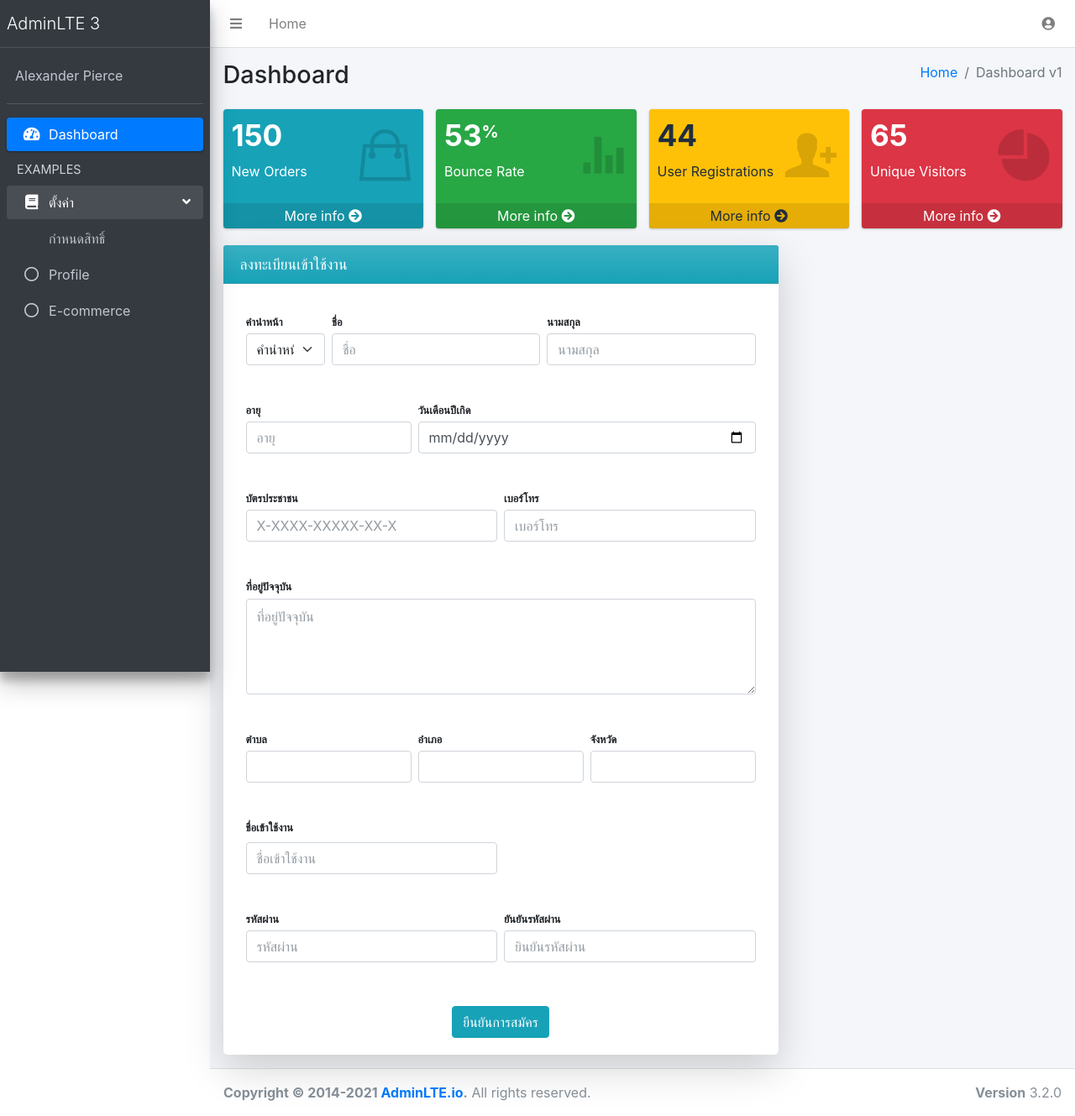
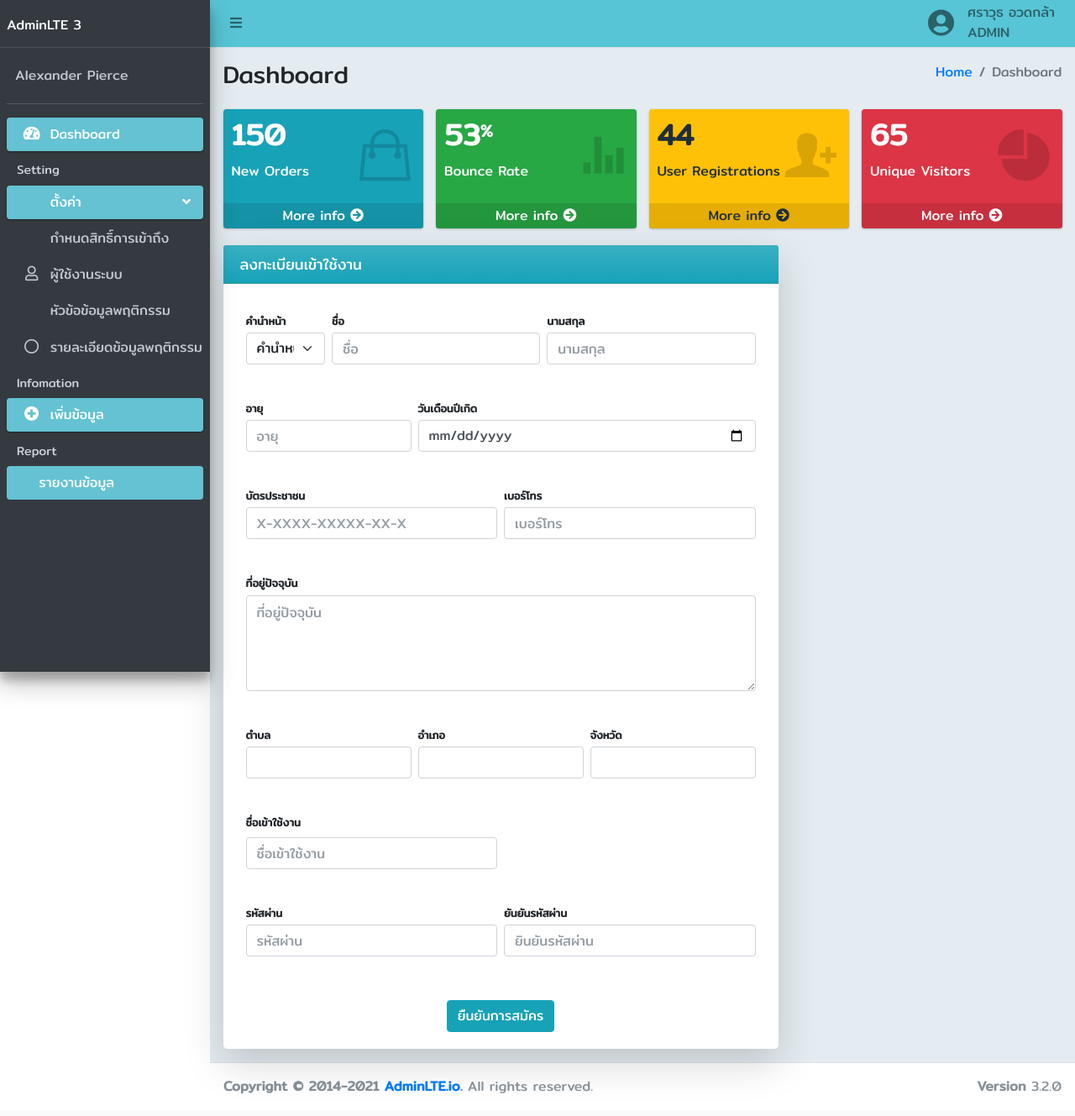
Before and after one commit to sarawut-aoud/health, a PHP site: page /application/view/admin/dashborad.php in a window 1280 px wide, after a click on "ตั้งค่า". Shown: the whole page at 84% size. After the commit the page ends 1303 px from the top, so only its background shows below. Run offline with PHP 8.4, Linux system fonts and the light colour scheme; some libraries are stand-ins or nearby versions.

Commit message:
tar push

```diff
--- a/application/controller/admin/dashborad.php
+++ b/application/controller/admin/dashborad.php
@@ -1,4 +1,4 @@
 <?php
-require './application/model/admin/dashborad_model.php';
+require '../../model/admin/dashborad_model.php';
 
 $class = new dashboard();
--- a/application/controller/user/dashborad.php
+++ b/application/controller/user/dashborad.php
@@ -1,4 +1,5 @@
 <?php
-require './application/model/user/dashborad_model.php';
+require '../../model/user/dashborad_model.php';
+
 
 $class = new dashboard();
--- a/application/core/loadscript.php
+++ b/application/core/loadscript.php
@@ -2,7 +2,6 @@
 <link rel="icon" href="../../dist/img/icon/icon.ico" type="image/x-icon" />
 
 <link rel="stylesheet" href="https://pro.fontawesome.com/releases/v5.10.0/css/all.css" integrity="sha384-AYmEC3Yw5cVb3ZcuHtOA93w35dYTsvhLPVnYs9eStHfGJvOvKxVfELGroGkvsg+p" crossorigin="anonymous" />
-<!-- <link rel="stylesheet" href="https://use.fontawesome.com/releases/v5.15.4/css/all.css" integrity="sha384-DyZ88mC6Up2uqS4h/KRgHuoeGwBcD4Ng9SiP4dIRy0EXTlnuz47vAwmeGwVChigm" crossorigin="anonymous" /> -->
 <!-- Ionicons -->
 <link rel="stylesheet" href="https://code.ionicframework.com/ionicons/2.0.1/css/ionicons.min.css">
 <!-- Bootstrap 5 -->
@@ -84,8 +83,3 @@
         $('.select2').select2()
     })
 </script>
-<!-- Font All pages -->
-
-
-
-<!-- function datatable  -->
--- a/application/model/admin/dashborad_model.php
+++ b/application/model/admin/dashborad_model.php
@@ -1,5 +1,5 @@
 <?php
-require './application/config/database.php';
+require '../../config/database.php';
 
 class dashboard extends Database
 {
--- a/application/model/user/dashborad_model.php
+++ b/application/model/user/dashborad_model.php
@@ -1,7 +1,6 @@
 <?php
-require './application/config/database.php';
+require '../../config/database.php';
 
 class dashboard extends Database
 {
-
 }
--- a/application/view/admin/dashborad.php
+++ b/application/view/admin/dashborad.php
@@ -8,6 +8,7 @@
     <meta name="viewport" content="width=device-width, initial-scale=1.0">
     <title><?= $title_path ?></title>
     <?php require '../../core/loadscript.php' ?>
+    <link rel="stylesheet" href="../../../assets/custom_style.css">
 
 </head>
 
@@ -20,7 +21,7 @@
         require '../left_sidebar.php';
         ?>
 
-        <div class="content-wrapper">
+        <div class="content-wrapper ">
 
             <div class="content-header">
                 <div class="container-fluid">
@@ -31,7 +32,7 @@
                         <div class="col-sm-6">
                             <ol class="breadcrumb float-sm-right">
                                 <li class="breadcrumb-item"><a href="#">Home</a></li>
-                                <li class="breadcrumb-item active">Dashboard v1</li>
+                                <li class="breadcrumb-item active">Dashboard</li>
                             </ol>
                         </div>
                     </div>
@@ -227,18 +228,38 @@
                             </form>
                         </div>
                     </div>
-
-
-
-
                 </div>
             </section>
-
         </div>
 
         <?php require '../footer.php'; ?>
     </div>
 
+    <!-- ส่วนของ Modal เปลี่ยนตำแหน่ง -->
+    <div class="modal fade" id="change_position" tabindex="-1">
+        <div class="modal-dialog modal-dialog-centered">
+            <div class="modal-content">
+                <div class="modal-header bg-info">
+                    <h5 class="modal-title ">เปลี่ยนตำแหน่ง</h5>
+                    <button type="button" class="btn-close" data-bs-dismiss="modal" aria-label="Close"></button>
+                </div>
+                <div class="modal-body mt-3 ms-4 me-4">
+                    <div class="row justify-content-between p-2">
+                        <div class="col-md-6 text-start">
+                            แพทย์
+                        </div>
+                        <div class="col-md-6 text-end">
+                            <button class="btn btn-outline-info">เลือก</button>
+                        </div>
+                    </div>
+
+                </div>
+            </div>
+        </div>
+    </div>
+
+
+    <script src="../../../assets/admin/dashborad.js"></script>
 </body>
 
 </html>
--- a/application/view/left_sidebar.php
+++ b/application/view/left_sidebar.php
@@ -16,9 +16,8 @@
             </div>
         </div>
         <!-- Sidebar Menu -->
-        <nav class="mt-2">
+        <nav class="mt-2 nav_sidebar">
             <ul class="nav nav-pills nav-sidebar flex-column" data-widget="treeview" role="menu" data-accordion="false">
-
                 <li class="nav-item menu-open">
                     <a href="#" class="nav-link active">
                         <i class="nav-icon fas fa-tachometer-alt"></i>
@@ -26,13 +25,11 @@
                             Dashboard
                         </p>
                     </a>
-
                 </li>
-
-                <li class="nav-header">EXAMPLES</li>
+                <li class="nav-header">Setting</li>
                 <li class="nav-item">
-                    <a href="#" class="nav-link">
-                        <i class="nav-icon fas fa-book"></i>
+                    <a href="#" class="nav-link active">
+                        <i class=" nav-icon far fa-cog"></i>
                         <p>
                             ตั้งค่า
                             <i class="fas fa-angle-left right"></i>
@@ -41,31 +38,81 @@
                     <ul class="nav nav-treeview">
                         <li class="nav-item">
                             <a href="" class="nav-link">
-                            <i class="fas fa-shield-check nav-icon"></i>
-                                <p>กำหนดสิทธิ์</p>
+                                <i class="fas fa-shield-check nav-icon"></i>
+                                <span>กำหนดสิทธิ์การเข้าถึง</span>
+                            </a>
+                        </li>
+                        <li class="nav-item">
+                            <a href="" class="nav-link">
+                                <i class="far fa-user nav-icon"></i>
+                                <span>ผู้ใช้งานระบบ</span>
+                            </a>
+
+                        </li>
+                        <li class="nav-item">
+                            <a href="" class="nav-link">
+                                <i class="far fa-file-contract nav-icon"></i>
+                                <span>หัวข้อข้อมูลพฤติกรรม</span>
                             </a>
                         </li>
                         <li class="nav-item">
                             <a href="" class="nav-link">
                                 <i class="far fa-circle nav-icon"></i>
-                                <p>Profile</p>
+                                <span>รายละเอียดข้อมูลพฤติกรรม</span>
+                            </a>
+                        </li>
+                    </ul>
+                </li>
+
+                <!-- ส่วนของเพิ่มข้อมูล -->
+                <li class="nav-header">Infomation</li>
+                <li class="nav-item ">
+                    <a href="#" class="nav-link active">
+                        <i class="nav-icon fas fa-plus-circle"></i>
+                        <p>
+                            เพิ่มข้อมูล
+                            <i class="far fa-angle-left right"></i>
+                        </p>
+                    </a>
+                    <ul class="nav nav-treeview">
+                        <li class="nav-item">
+                            <a href="" class="nav-link">
+                                <i class="far fa-user-plus nav-icon"></i>
+                                <span>เพิ่มข้อมูลผู้สูงอายุ</span>
                             </a>
                         </li>
                         <li class="nav-item">
                             <a href="" class="nav-link">
-                                <i class="far fa-circle nav-icon"></i>
-                                <p>E-commerce</p>
+                                <i class="far fa-file-plus nav-icon "></i>
+                                <span>บันทึกข้อมูลส่งเสริมสุขภาพ</span>
                             </a>
                         </li>
-
-
+                        <li class="nav-item">
+                            <a href="" class="nav-link">
+                                <i class="far fa-clipboard-list-check nav-icon"></i>
+                                <span>แบบประเมินผลการตรวจ</span>
+                            </a>
+                        </li>
                     </ul>
                 </li>
 
+                <!-- ส่วนของรายงานข้อมูล -->
+                <li class="nav-header">Report</li>
+                <a href="#" class="nav-link active ">
+                    <i class="nav-icon far fa-clipboard-list"></i>
+                    <p>
+                        รายงานข้อมูล
+                    </p>
+                </a>
+
 
             </ul>
+
         </nav>
+
+
         <!-- /.sidebar-menu -->
     </div>
+
     <!-- /.sidebar -->
 </aside>
--- a/application/view/top_navbar.php
+++ b/application/view/top_navbar.php
@@ -4,28 +4,35 @@
         <li class="nav-item">
             <a class="nav-link" data-widget="pushmenu" href="#" role="button"><i class="fas fa-bars"></i></a>
         </li>
-        <li class="nav-item d-none d-sm-inline-block">
-            <a href="" class="nav-link">Home</a>
-        </li>
+
 
     </ul>
 
     <ul class="navbar-nav ml-auto">
-
-
-
         <li class="nav-item dropdown">
             <a class="nav-link" data-toggle="dropdown" href="#" aria-expanded="false">
-            <i class="fas fa-user-circle"></i>
+                <div class="d-flex ">
+                    <div style="margin-top:-0.3rem !important;">
+                        <i class="fas fa-user-circle " style="font-size: 32px;"></i>
+                    </div>
+                    <div class=" ms-3" style="margin-top:-0.8rem !important;">
+                        <span class="d-block">ศราวุธ อวดกล้า</span>
+                        <span>ADMIN</span>
+                    </div>
+                </div>
             </a>
             <div class="dropdown-menu dropdown-menu-lg dropdown-menu-right" style="left: inherit; right: 0px;">
                 <div class="dropdown-divider"></div>
                 <a href="#" class="dropdown-item">
-                <i class="fas fa-user-circle mr-2"></i> ข้อมูลส่วนตัว
+                    <i class="fas fa-user-circle mr-2"></i> ข้อมูลส่วนตัว
+                </a>
+                <div class="dropdown-divider"></div>
+                <a class="dropdown-item change_position">
+                    <i class="fas fa-sync-alt mr-2"></i> เปลี่ยนตำแหน่ง
                 </a>
                 <div class="dropdown-divider"></div>
                 <a href="#" class="dropdown-item">
-                    <i class="fas fa-sync-alt mr-2"></i> เปลี่ยนตำแหน่ง
+                    <i class="fas fa-sign-out mr-2"></i> ออกจากระบบ
                 </a>
                 <div class="dropdown-divider"></div>
 
--- /dev/null
+++ b/assets/admin/dashborad.js
@@ -0,0 +1,7 @@
+$(document).ready(function () {
+  //---------------------- ส่วนของ Modal เปลี่ยนตำแหน่ง
+  $(document).on("click", ".change_position", function (e) {
+    e.preventDefault();
+    $("#change_position").modal("show");
+  });
+});
--- a/assets/custom_style.css
+++ b/assets/custom_style.css
@@ -22,11 +22,13 @@
   width: 150px !important;
 
 }
-.body_index #register #register {
+
+.body_index #Formregister #register {
   border-radius: 20px !important;
   width: 150px !important;
 
 }
+
 .body_index .bg-info {
   background-color: #8af1ff !important;
 }
@@ -52,23 +54,25 @@
   background-color: #39bcd4 !important;
   border-color: #39bcd4 !important;
 }
-.body_index #register #register.btn.btn-info {
+
+.body_index #Formregister #register.btn.btn-info {
   color: #000;
   background-color: #8EEEFF !important;
   border-color: #8EEEFF !important;
 }
 
-.body_index #register #register.btn.btn-info:active {
+.body_index #Formregister #register.btn.btn-info:active {
   color: #000;
   background-color: #39bcd4 !important;
   border-color: #39bcd4 !important;
 }
 
-.body_index #register #register.btn.btn-info:hover {
+.body_index #Formregister #register.btn.btn-info:hover {
   color: #000;
   background-color: #39bcd4 !important;
   border-color: #39bcd4 !important;
 }
+
 .body_index .card-header:first-child {
   border-radius: calc(2.25rem - 1px) calc(2.25rem - 1px) 0 0 !important;
 }
@@ -76,3 +80,24 @@
 .body_index .card {
   border-radius: 2.25rem !important;
 }
+
+.nav_sidebar .nav-pills .nav-link.active, .nav-pills .show>.nav-link {
+  color: #fff;
+  background-color: #64c2d2 !important;
+}
+
+body .content-wrapper {
+  background-color: #E4ECF1 !important;
+}
+
+.navbar-light {
+  background-color: #57c5d5 !important;
+}
+
+.select2-container .select2-selection--single {
+  height: 42px !important;
+}
+.select2-container .select2-selection--single .select2-selection__rendered {
+  padding-top: 8px !important;
+  text-align: center !important;
+}
```
Also changed, not shown: application/controller/register.php (added, +52 -0 lines), application/model/register.php (added, +32 -0 lines), application/view/register.php (+48 -29 lines), assets/numlock.js (added, +27 -0 lines), assets/register.js (added, +88 -0 lines).
